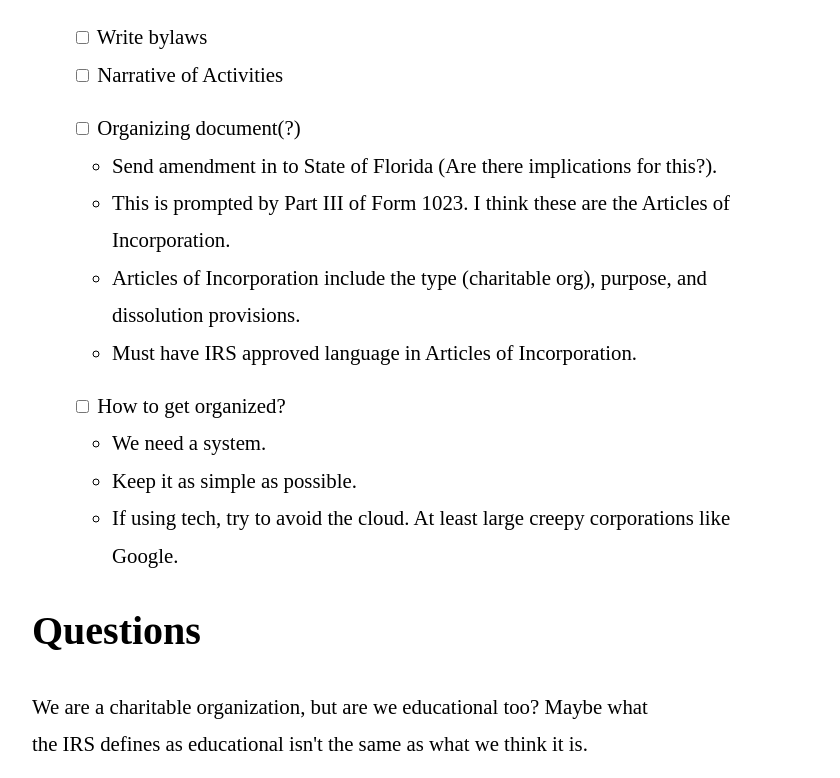
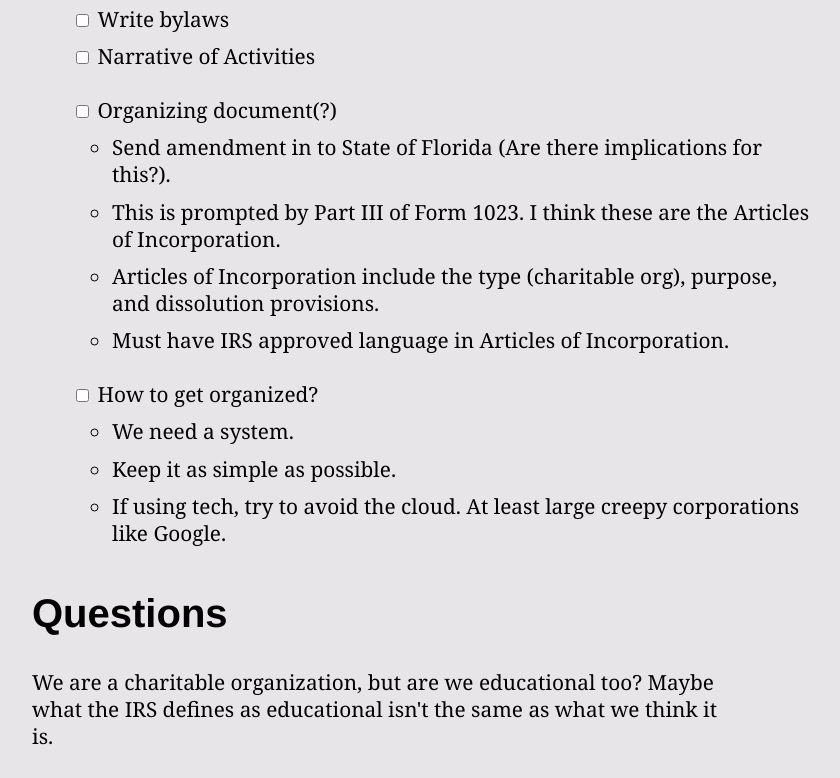
Before and after one commit to FrankDraws/git-5apps.com-frankdraws_testdev, a website: page index.html in a window 1280 px wide. Shown: the part 233-1011 px from the top of the page, without its empty margins (96-936 px from the left). Drawn offline with Linux system fonts and the light colour scheme.

Commit message:
Added styles02.css

```diff
--- a/index.html
+++ b/index.html
@@ -6,72 +6,7 @@
     <meta http-equiv="X-UA-Compatible" content="IE=edge">
     <meta name="viewport" content="width=device-width, initial-scale=1.0">
     <title>Document</title>
-
-    <style>
-        body,
-        html {
-            width: 100%;
-            height: 100%;
-        }
-
-        body {
-            margin: 0;
-            padding: 0;
-            display: grid;
-            place-items: center;
-        }
-
-        .container {
-            width: 80vw;
-            height: 100%;
-            /* outline: 1px solid red; */
-            margin: 1em 1em 3em;
-        }
-
-        .sans {
-            list-style: none;
-        }
-        /*
-  Font Clamp
-  https://piccalil.li/tutorial/fluid-typography-with-css-clamp/
-*/
-
-        h1,
-        h2,
-        h3,
-        p,
-        li {
-            font-size: clamp( var(--fluid-type-min, 1rem), calc(1rem + var(--fluid-type-target, 3vw)), var(--fluid-type-max, 1.3rem));
-            max-width: 60ch;
-        }
-
-        h1 {
-            --fluid-type-min: 1.5rem;
-            --fluid-type-max: 2.5rem;
-            --fluid-type-target: 5vw;
-            /* max-width: 30ch; */
-        }
-
-        h2 {
-            --fluid-type-min: 1.8rem;
-            --fluid-type-max: 3rem;
-        }
-
-        h3 {
-            --fluid-type-min: 1.5rem;
-            --fluid-type-max: 2.5rem;
-        }
-
-        p,
-        li {
-            /* max-width: 60ch; */
-            line-height: 1.8;
-        }
-
-        .highlight {
-            background-color: yellow;
-        }
-    </style>
+    <link rel="stylesheet" href="styles02.css">
 </head>
 
 <body>
--- /dev/null
+++ b/styles02.css
@@ -0,0 +1,80 @@
+:root {
+  --bgc: #E7E5E7;
+  --hfont01: "Helvetica", sans-serif;
+  --bfont01: "Georgia", serif;
+}
+
+body,
+html {
+  width: 100%;
+  height: 100%;
+}
+
+body {
+  margin: 0;
+  padding: 0;
+  display: grid;
+  place-items: center;
+  background-color: var(--bgc);
+}
+
+.container {
+  width: 80vw;
+  height: 100%;
+  /* outline: 1px solid red; */
+  margin: 1em 1em 3em;
+}
+
+.sans {
+  list-style: none;
+}
+
+.highlight {
+  background-color: yellow;
+}
+
+
+/*
+Font Clamp
+https://piccalil.li/tutorial/fluid-typography-with-css-clamp/
+*/
+
+h1,
+h2,
+h3,
+p,
+li {
+  font-size: clamp( var(--fluid-type-min, 1rem), calc(1rem + var(--fluid-type-target, 3vw)), var(--fluid-type-max, 1.3rem));
+  max-width: 60ch;
+}
+
+h1,
+h2,
+h3 {
+  font-family: var(--hfont01);
+}
+
+h1 {
+  --fluid-type-min: 1.5rem;
+  --fluid-type-max: 2.5rem;
+  --fluid-type-target: 5vw;
+  /* max-width: 30ch; */
+}
+
+h2 {
+  --fluid-type-min: 1.8rem;
+  --fluid-type-max: 3rem;
+}
+
+h3 {
+  --fluid-type-min: 1.5rem;
+  --fluid-type-max: 2.5rem;
+}
+
+p,
+li {
+  /* max-width: 60ch; */
+  line-height: 1.3;
+  padding-bottom: 0.5em;
+  font-family: var(--bfont01);
+}
```
